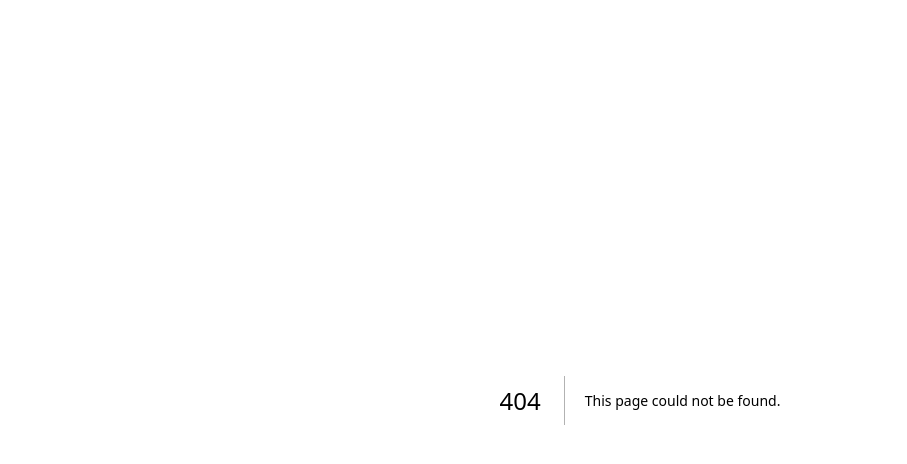
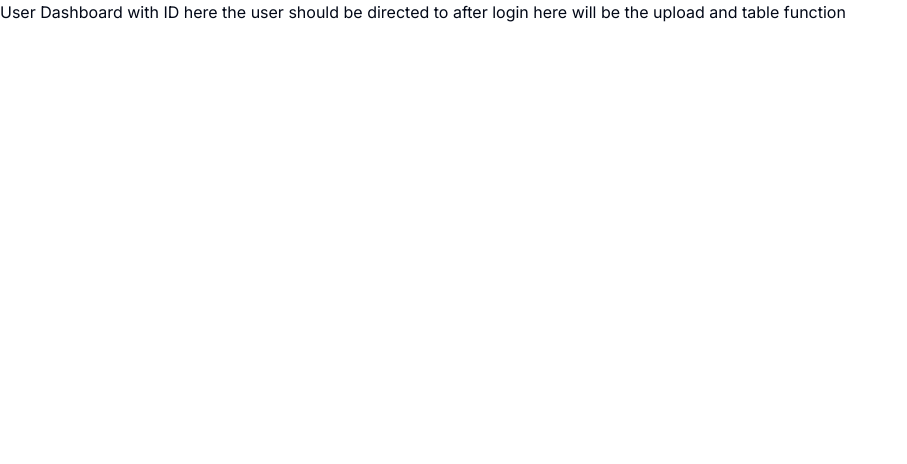
Before and after one commit to devgupta2074/EXSignSwift, a Next.js app in the folder ex-signswift/: page /user/1 in a window 1280 px wide. Before the commit this address had no page. Shown: the top 464 px of the page, without its empty margins (0-907 px from the left). Built offline with nearby package versions, Linux system fonts and the light colour scheme.

Commit message:
adding some very basic structure

```diff
--- /dev/null
+++ b/ex-signswift/app/(dashboard)/document/[id]/page.tsx
@@ -0,0 +1,3 @@
+export default function Dashboard() {
+  return <main>Document with ID here all the steps should happen</main>;
+}
--- /dev/null
+++ b/ex-signswift/app/(dashboard)/user/[id]/page.tsx
@@ -0,0 +1,8 @@
+export default function Dashboard() {
+  return (
+    <main>
+      User Dashboard with ID here the user should be directed to after login
+      here will be the upload and table function
+    </main>
+  );
+}
```
